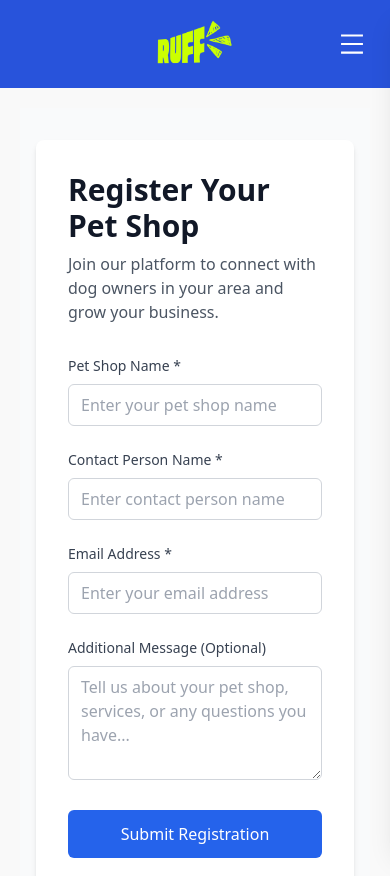
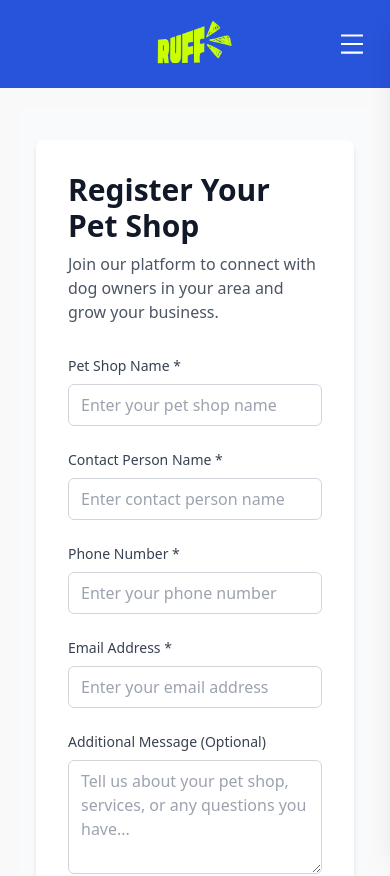
Before and after one commit to youngteckt/dog-platform, a React (Vite) app in the folder frontend/: page /register in a window 390 px wide. Shown: the top 876 px of the page. Built offline with nearby package versions, Linux system fonts and the light colour scheme.

Commit message:
feat: Add phone number field to registration form and API

```diff
--- a/frontend/src/pages/RegisterPetShopPage.jsx
+++ b/frontend/src/pages/RegisterPetShopPage.jsx
@@ -4,6 +4,7 @@
   const [formData, setFormData] = useState({
     shopName: '',
     contactName: '',
+    phoneNumber: '',
     email: '',
     message: ''
   });
@@ -33,7 +34,7 @@
 
       if (response.ok) {
         setSubmitStatus('success');
-        setFormData({ shopName: '', contactName: '', email: '', message: '' });
+        setFormData({ shopName: '', contactName: '', phoneNumber: '', email: '', message: '' });
       } else {
         setSubmitStatus('error');
       }
@@ -100,6 +101,22 @@
             </div>
 
             <div>
+              <label htmlFor="phoneNumber" className="block text-sm font-medium text-gray-700 mb-2">
+                Phone Number *
+              </label>
+              <input
+                type="tel"
+                id="phoneNumber"
+                name="phoneNumber"
+                value={formData.phoneNumber}
+                onChange={handleChange}
+                required
+                className="w-full px-3 py-2 border border-gray-300 rounded-md focus:outline-none focus:ring-2 focus:ring-blue-500 focus:border-transparent"
+                placeholder="Enter your phone number"
+              />
+            </div>
+
+            <div>
               <label htmlFor="email" className="block text-sm font-medium text-gray-700 mb-2">
                 Email Address *
               </label>
```
Also changed, not shown: 1 other file (tests, documents, lock files or other folders).
